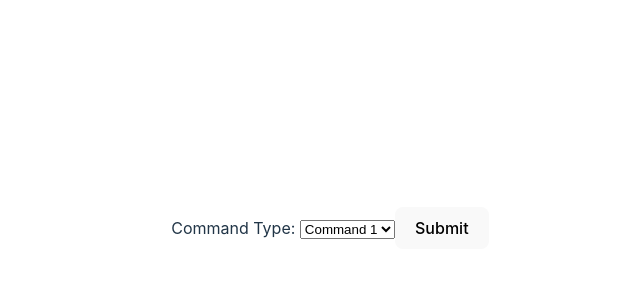
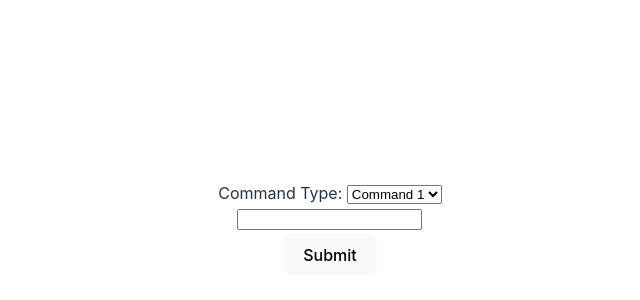
Before and after one commit to UWOrbital/GS-Onboarding, a React (Vite) app in the folder frontend/: page / in a window 1280 px wide. Shown: the part 172-472 px from the top of the page, without its empty margins (310-950 px from the left). Built offline with nearby package versions, Linux system fonts and the light colour scheme.

Commit message:
Setup basic input form and seperate requests/responses

```diff
--- /dev/null
+++ b/frontend/src/data/request.ts
@@ -0,0 +1,5 @@
+export interface CommandRequest {
+  name: string
+  params: string | null
+  format: string | null
+}
--- /dev/null
+++ b/frontend/src/input/command_input.css
@@ -0,0 +1,7 @@
+.spreader {
+  display: flex;
+  flex-direction: column;
+  justify-content: center;
+  align-items: center;
+  gap: 4px;
+}
--- a/frontend/src/input/command_input.tsx
+++ b/frontend/src/input/command_input.tsx
@@ -1,14 +1,27 @@
+import "./command_input.css"
+
 const CommandInput = () => {
+  // Setup state and useEffect calls here
+
+  const handleSubmit = () => {
+    // TODO:(Member) Submit to your post endpoint
+  }
+
   return (
     <>
       <form>
-        <label>Command Type: </label>
-        <select>
-          <option value="1">Command 1</option>
-          <option value="2">Command 2</option>
-          <option value="3">Command 3</option>
-        </select>
-        <button type="submit">Submit</button>
+        <div className="spreader">
+          <div>
+            <label>Command Type: </label>
+            <select>{/*Display the list of commands based on the get commands request*/}
+              <option value={"1"}>Command 1</option>
+              <option value={"2"}>Command 2</option>
+              <option value={"3"}>Command 3</option>
+            </select>
+          </div>
+          <input /> {/*Add input handling here if the selected command has a param input*/}
+          <button onClick={handleSubmit}>Submit</button>
+        </div>
       </form>
     </>
   )
```
Also changed, not shown: frontend/src/data/command.ts (deleted, +0 -14 lines), frontend/src/data/main_command.ts (deleted, +0 -8 lines), frontend/src/data/response.ts (added, +21 -0 lines), frontend/src/input/input_api.ts (+14 -1 lines).
